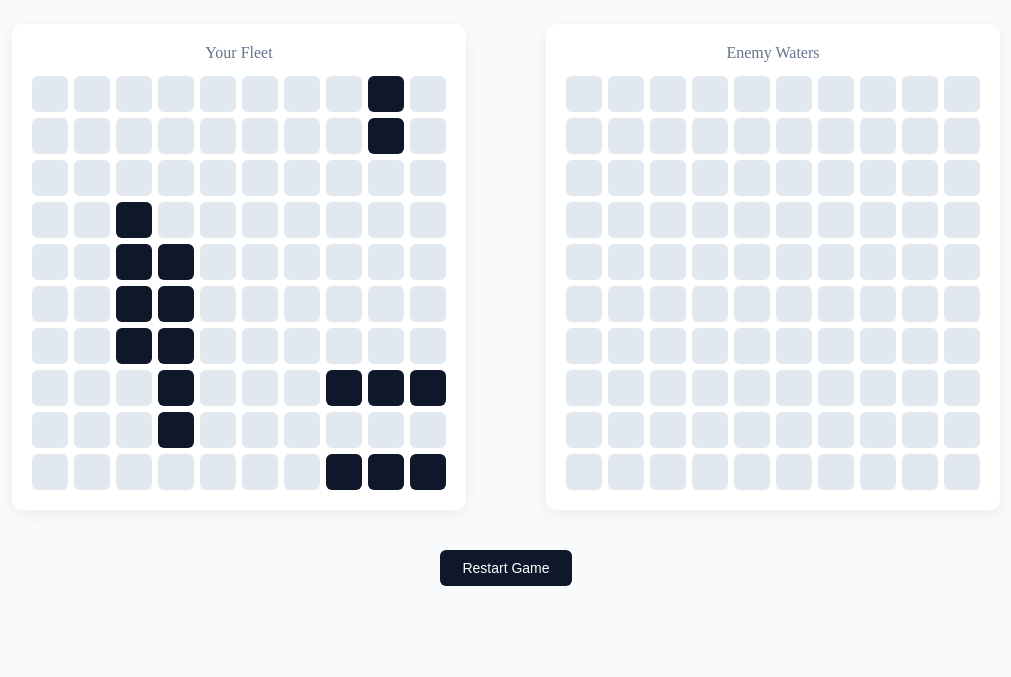
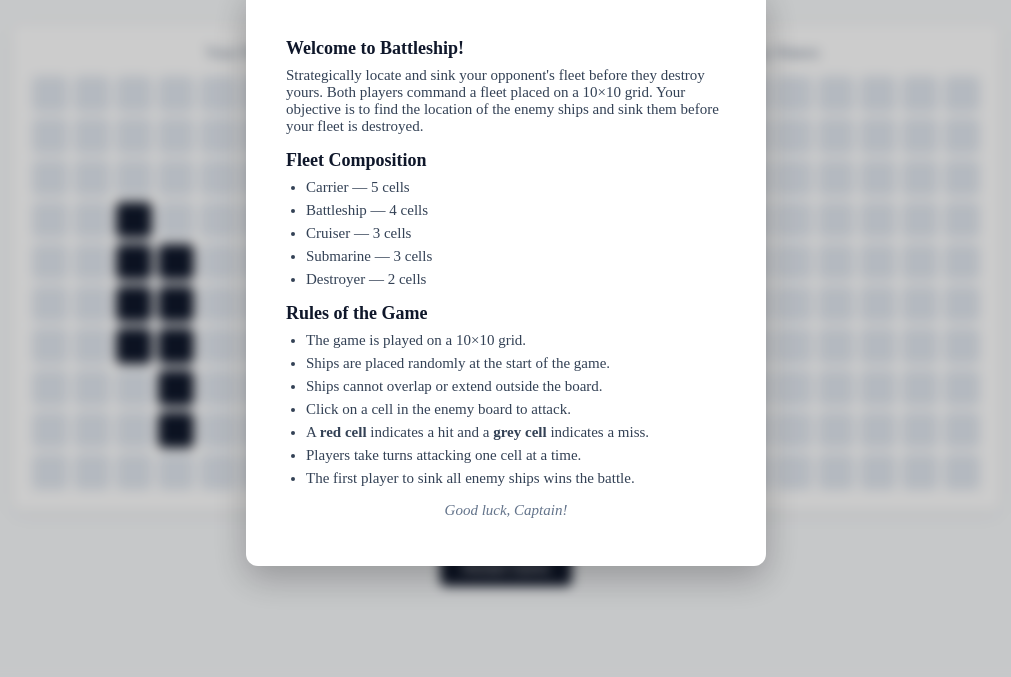
Before and after one commit to Sanskriti3104/Battleships, a website built with webpack: page src/index.html in a window 1280 px wide. Shown: the part 123-800 px from the top of the page, without its empty margins (134-1145 px from the left). Built offline with nearby package versions, Linux system fonts and the light colour scheme; a web font is replaced by a local one.

Commit message:
Add popup description and rules of the game

```diff
--- a/src/DOM.js
+++ b/src/DOM.js
@@ -3,8 +3,10 @@ const container = document.querySelector('.game-container');
 const humanBoard = document.getElementById('human-board');
 const computerBoard = document.getElementById('computer-board');
 const resetButton = document.getElementById('restart-btn');
-const popupWindow = document.querySelector('.popup-window');
+const resultPopupWindow = document.getElementById('resultPopupWindow');
 const result = document.querySelector('.result');
+const descriptionPopupWindow = document.getElementById('descriptionPopupWindow');
+const description = document.querySelector('.description');
 
 function renderBoard(gameboard, boardElement, isComputer) {
     boardElement.innerHTML = '';
@@ -21,11 +23,11 @@ function renderBoard(gameboard, boardElement, isComputer) {
                 cellElement.classList.add('ship');
             }
 
-            if(gameboard.missedAttacks.some(coord => coord[0] === rowIndex && coord[1] === cellIndex)) {
+            if (gameboard.missedAttacks.some(coord => coord[0] === rowIndex && coord[1] === cellIndex)) {
                 cellElement.classList.add('miss');
             }
 
-            if(gameboard.hitAttacks.some(coord => coord[0] === rowIndex && coord[1] === cellIndex)) {
+            if (gameboard.hitAttacks.some(coord => coord[0] === rowIndex && coord[1] === cellIndex)) {
                 cellElement.classList.add('hit');
             }
 
@@ -35,4 +37,12 @@ function renderBoard(gameboard, boardElement, isComputer) {
 
 }
 
-export { container, humanBoard, computerBoard, resetButton, popupWindow, result, renderBoard }
+function displayDescription() {
+    descriptionPopupWindow.classList.add('active');
+
+    descriptionPopupWindow.addEventListener('click', () => {
+        descriptionPopupWindow.classList.remove('active');
+    }, { once: true });
+}
+
+export { container, humanBoard, computerBoard, resetButton, resultPopupWindow, descriptionPopupWindow, result, displayDescription, renderBoard }
--- a/src/Game.js
+++ b/src/Game.js
@@ -111,10 +111,10 @@ export default function Game() {
 
     // Function to display (popup)
     function displayResult(player) {
-        DOM.popupWindow.classList.add('active');
+        DOM.resultPopupWindow.classList.add('active');
         DOM.result.textContent = (player === humanPlayer) ? "You Win!" : "Computer Wins!";
         setTimeout(() => {
-            DOM.popupWindow.classList.remove('active');
+            DOM.resultPopupWindow.classList.remove('active');
             DOM.resetButton.click();   // restart game automatically
         }, 3000);
     }
--- a/src/index.html
+++ b/src/index.html
@@ -8,6 +8,38 @@
 </head>
 
 <body>
+    <div class="popup-window" id="descriptionPopupWindow">
+        <div class="description-popup">
+            <div class="description">
+                <strong>Welcome to Battleship!</strong>
+                <p>
+                    Strategically locate and sink your opponent's fleet before they destroy yours.
+                    Both players command a fleet placed on a 10×10 grid. Your objective is to
+                    find the location of the enemy ships and sink them before your fleet is destroyed.
+                </p>
+                <strong>Fleet Composition</strong>
+                <ul>
+                    <li>Carrier — 5 cells</li>
+                    <li>Battleship — 4 cells</li>
+                    <li>Cruiser — 3 cells</li>
+                    <li>Submarine — 3 cells</li>
+                    <li>Destroyer — 2 cells</li>
+                </ul>
+                <strong>Rules of the Game</strong>
+                <ul>
+                    <li>The game is played on a 10×10 grid.</li>
+                    <li>Ships are placed randomly at the start of the game.</li>
+                    <li>Ships cannot overlap or extend outside the board.</li>
+                    <li>Click on a cell in the enemy board to attack.</li>
+                    <li>A <b>red cell</b> indicates a hit and a <b>grey cell</b> indicates a miss.</li>
+                    <li>Players take turns attacking one cell at a time.</li>
+                    <li>The first player to sink all enemy ships wins the battle.</li>
+                </ul>
+                <p><em>Good luck, Captain!</em></p>
+            </div>
+        </div>
+    </div>
+
     <div class="title">
         <h1>Battleship</h1>
         <p>Strategically locate and sink your opponent's fleet before they destroy yours.</p>
@@ -31,7 +63,7 @@
         <button id="restart-btn">Restart Game</button>
     </div>
 
-    <div class="popup-window">
+    <div class="popup-window" id="resultPopupWindow">
         <div class="result-popup">
             <p class="result"></p>
         </div>
--- a/src/index.js
+++ b/src/index.js
@@ -1,4 +1,6 @@
 import Game from './Game.js';
 import './styles.css';
+import {displayDescription} from './DOM.js';
 
+displayDescription();
 Game();
--- a/src/styles.css
+++ b/src/styles.css
@@ -161,6 +161,53 @@ button:hover {
     visibility: visible;
 }
 
+/* DESCRIPTION - POPUP */
+.description-popup{
+    background: white;
+    width: 520px;
+    max-height: 80vh;
+    overflow-y: auto;
+
+    padding: 35px 40px;
+
+    border-radius: 12px;
+    box-shadow: 0 12px 35px rgba(0,0,0,0.25);
+}
+
+.description{
+    font-family: 'Capriola';
+    font-size: 15px;
+    color: #334155;
+}
+
+.description strong {
+    display: block;
+    font-size: 18px;
+    color: #0f172a;
+    margin-top: 15px;
+    margin-bottom: 8px;
+}
+
+.description p {
+    margin-bottom: 12px;
+}
+
+.description ul {
+    margin-left: 20px;
+}
+
+.description li {
+    margin-bottom: 6px;
+}
+
+.description em {
+    display: block;
+    margin-top: 15px;
+    text-align: center;
+    color: #64748b;
+}
+
+/* RESULT - POPUP  */
 .result-popup {
     background: white;
     padding: 30px 60px;
```
